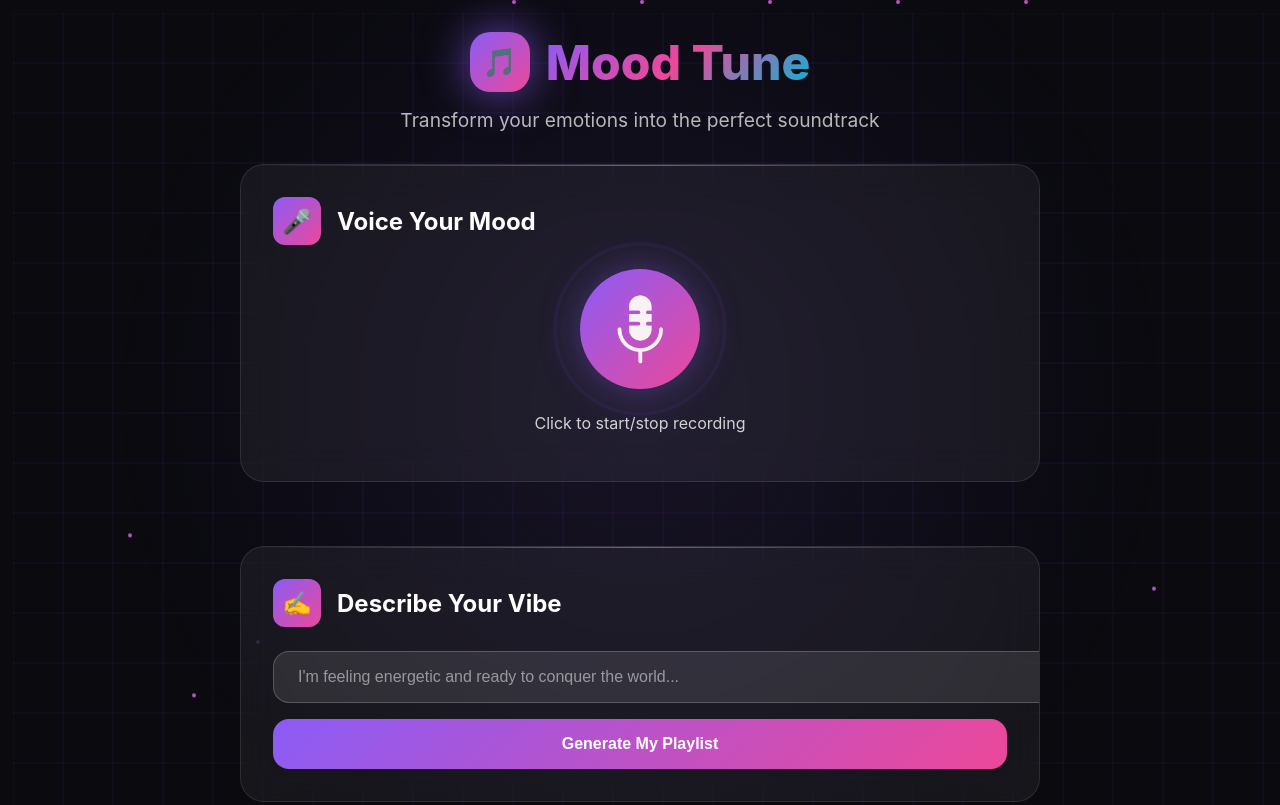
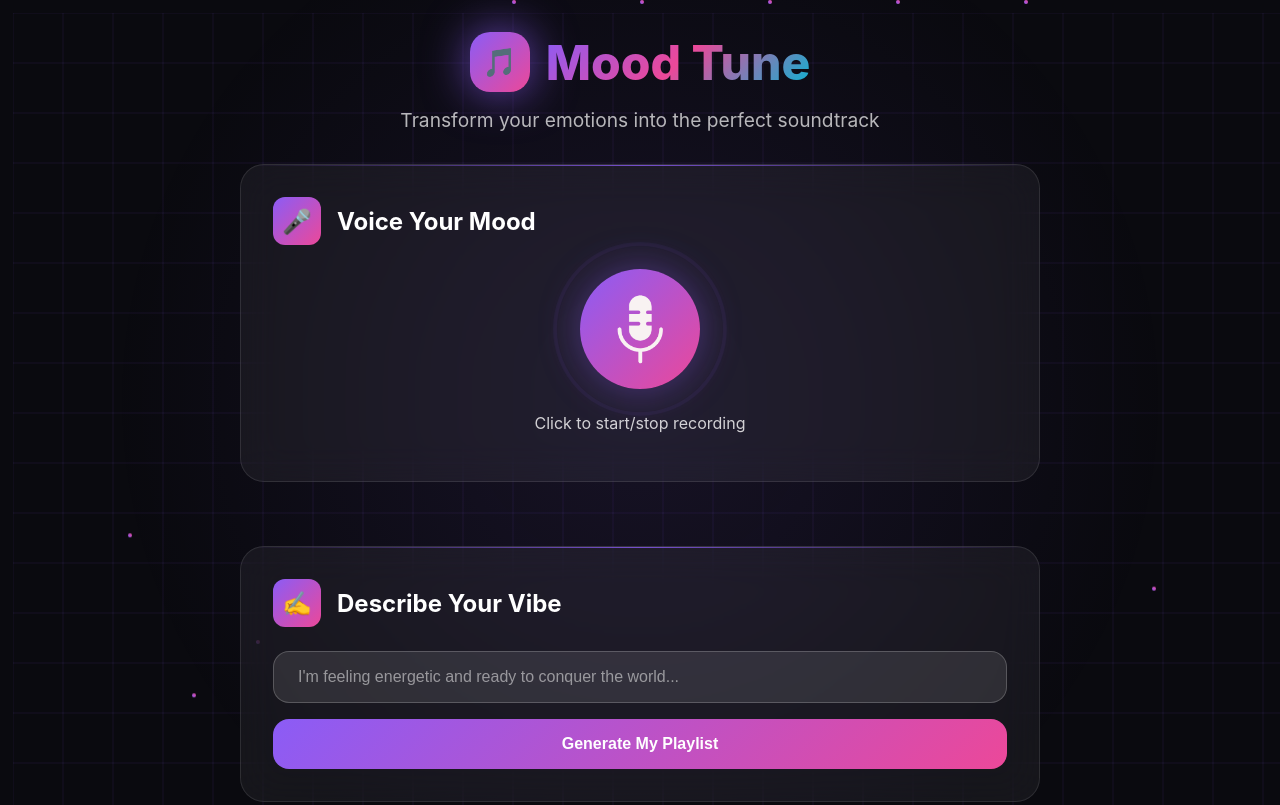
Before and after one commit to Md-Sohail-119/HackOps, a plain HTML site: page Frontend/index.html in a window 1280 px wide. Shown: the top 805 px of the page. Drawn offline with Linux system fonts and the light colour scheme.

Commit message:
Text input

```diff
--- a/Frontend/style.css
+++ b/Frontend/style.css
@@ -305,7 +305,7 @@
 
         /* Text Input */
         .text-input {
-            width: 100%;
+            width: 684px;
             padding: 1rem 1.5rem;
             background: rgba(255, 255, 255, 0.1);
             border: 1px solid rgba(255, 255, 255, 0.2);
```
